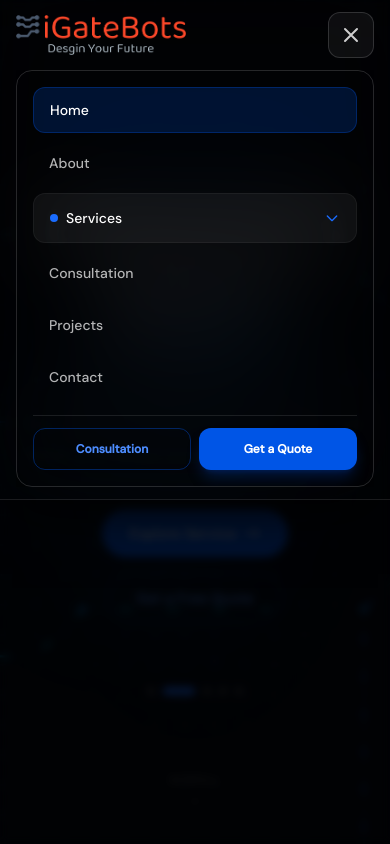
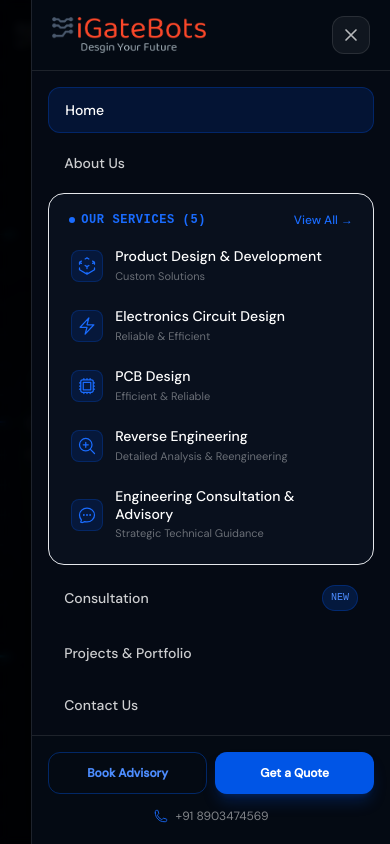
Before and after one commit to sivabharath23/igatebots-v2, a React (Vite) app: page / in a window 390 px wide. Both pictures are taken after a click on the button 351 px from the left and 43 px from the top of the page. Shown: the top 844 px of the page. Built offline with nearby package versions, Linux system fonts and the light colour scheme.

Commit message:
mobile menu services issue fixed

```diff
--- a/src/components/Navbar.jsx
+++ b/src/components/Navbar.jsx
@@ -1,7 +1,7 @@
 import { useState, useEffect, useRef } from 'react';
 import { Link, useLocation } from 'react-router-dom';
-import { motion } from 'framer-motion';
-import { IMAGES, SERVICES } from '../data/siteData';
+import { motion, AnimatePresence } from 'framer-motion';
+import { IMAGES, SERVICES, COMPANY } from '../data/siteData';
 
 const NAV_LINKS = [
   { label: 'Home', href: '/' },
@@ -43,7 +43,6 @@ const SERVICE_ICONS = {
 export default function Navbar() {
   const [scrolled, setScrolled] = useState(false);
   const [mobileOpen, setMobileOpen] = useState(false);
-  const [mobileServicesOpen, setMobileServicesOpen] = useState(false);
   const [servicesOpen, setServicesOpen] = useState(false);
   const location = useLocation();
   const dropdownRef = useRef(null);
@@ -58,11 +57,10 @@ export default function Navbar() {
 
   useEffect(() => {
     setMobileOpen(false);
-    setMobileServicesOpen(false);
     setServicesOpen(false);
   }, [location.pathname]);
 
-  // Lock body scroll when mobile menu is open to prevent background bleed and scrolling
+  // Lock body scroll when mobile menu is open
   useEffect(() => {
     if (mobileOpen) {
       document.body.style.overflow = 'hidden';
@@ -91,26 +89,18 @@ export default function Navbar() {
 
   return (
     <>
-      {/* Mobile Backdrop Overlay to prevent background clicks and visual clash */}
-      {mobileOpen && (
-        <div
-          className="fixed inset-0 bg-black/80 backdrop-blur-sm z-[90] lg:hidden transition-opacity duration-300"
-          onClick={() => setMobileOpen(false)}
-          aria-hidden="true"
-        />
-      )}
-
+      {/* ── Desktop & Main Navigation Bar ────────────────────────────────────────── */}
       <nav
-        className={`fixed top-0 left-0 right-0 z-[100] transition-all duration-300 ${
-          scrolled || mobileOpen
-            ? 'bg-dark-900/98 backdrop-blur-2xl border-b border-white/10 py-3 shadow-2xl shadow-black/80'
+        className={`fixed top-0 left-0 right-0 z-50 transition-all duration-300 ${
+          scrolled
+            ? 'bg-dark-900/98 backdrop-blur-xl border-b border-white/10 py-3 shadow-xl'
             : 'bg-transparent py-5'
         }`}
       >
         <div className="max-w-7xl mx-auto px-4 sm:px-6 lg:px-8">
           <div className="flex items-center justify-between">
             {/* Logo */}
-            <Link to="/" className="flex items-center group relative z-[101]">
+            <Link to="/" className="flex items-center group">
               <img
                 src={IMAGES.logo}
                 alt="iGatebots"
@@ -162,7 +152,7 @@ export default function Navbar() {
                       )}
                     </button>
 
-                    {/* Invisible bridge between button and dropdown to prevent gap-triggered close */}
+                    {/* Invisible bridge to prevent gap-triggered close */}
                     {servicesOpen && (
                       <div className="absolute top-full left-0 right-0 h-3 z-10" />
                     )}
@@ -171,27 +161,27 @@ export default function Navbar() {
                       ref={dropdownRef}
                       onMouseEnter={openDropdown}
                       onMouseLeave={scheduleClose}
-                      className={`absolute top-[calc(100%+12px)] left-1/2 -translate-x-1/2 w-80 transition-all duration-200 z-50 ${
+                      className={`absolute top-[calc(100%+12px)] left-1/2 -translate-x-1/2 w-88 max-w-[90vw] transition-all duration-200 z-50 ${
                         servicesOpen
                           ? 'opacity-100 translate-y-0 pointer-events-auto'
                           : 'opacity-0 -translate-y-2 pointer-events-none'
                       }`}
                     >
-                      <div className="bg-dark-800 border border-white/8 rounded-2xl p-2 shadow-2xl shadow-black/60">
+                      <div className="bg-dark-800 border border-white/10 rounded-2xl p-2 shadow-2xl shadow-black/80 max-h-[calc(100vh-6rem)] overflow-y-auto">
                         {SERVICES.map((s) => (
                           <Link
                             key={s.id}
                             to={`/services/${s.slug}`}
-                            className="flex items-center gap-4 px-4 py-3.5 rounded-xl hover:bg-primary-500/10 transition-colors duration-150 group/item"
+                            className="flex items-center gap-3.5 px-4 py-3 rounded-xl hover:bg-primary-500/10 transition-colors duration-150 group/item"
                           >
                             <div className="w-9 h-9 rounded-lg bg-primary-500/10 border border-primary-500/20 flex items-center justify-center text-primary-400 shrink-0 group-hover/item:bg-primary-500/20 transition-colors">
                               {SERVICE_ICONS[s.slug]}
                             </div>
-                            <div>
-                              <p className="text-sm font-body font-medium text-white/85 group-hover/item:text-white transition-colors leading-tight">
+                            <div className="min-w-0 flex-1">
+                              <p className="text-sm font-body font-medium text-white/90 group-hover/item:text-white transition-colors leading-tight truncate">
                                 {s.title}
                               </p>
-                              <p className="text-xs text-white/35 mt-0.5">{s.subtitle}</p>
+                              <p className="text-xs text-white/40 mt-0.5 truncate">{s.subtitle}</p>
                             </div>
                           </Link>
                         ))}
@@ -241,117 +231,194 @@ export default function Navbar() {
 
             {/* Mobile hamburger button */}
             <button
-              className="lg:hidden p-2.5 rounded-xl border border-white/15 bg-white/5 text-white/80 hover:text-white hover:bg-white/10 transition-colors relative z-[101]"
-              onClick={() => setMobileOpen(!mobileOpen)}
-              aria-label="Toggle navigation menu"
+              className="lg:hidden p-2.5 rounded-xl border border-white/15 bg-white/5 text-white/80 hover:text-white hover:bg-white/10 transition-colors"
+              onClick={() => setMobileOpen(true)}
+              aria-label="Open navigation menu"
             >
               <svg className="w-6 h-6" fill="none" viewBox="0 0 24 24" stroke="currentColor" strokeWidth={2}>
-                {mobileOpen ? (
+                <path strokeLinecap="round" strokeLinejoin="round" d="M3.75 6.75h16.5M3.75 12h16.5m-16.5 5.25h16.5" />
+              </svg>
+            </button>
+          </div>
+        </div>
+      </nav>
+
+      {/* ── Slide-Out Mobile Navigation Drawer ───────────────────────────────────── */}
+      <AnimatePresence>
+        {mobileOpen && (
+          <>
+            {/* Backdrop Overlay */}
+            <motion.div
+              initial={{ opacity: 0 }}
+              animate={{ opacity: 1 }}
+              exit={{ opacity: 0 }}
+              transition={{ duration: 0.25 }}
+              className="fixed inset-0 bg-black/80 backdrop-blur-sm z-[999] lg:hidden"
+              onClick={() => setMobileOpen(false)}
+              aria-hidden="true"
+            />
+
+            {/* Slide-out Sidebar Panel */}
+            <motion.aside
+              initial={{ x: '100%' }}
+              animate={{ x: 0 }}
+              exit={{ x: '100%' }}
+              transition={{ type: 'spring', damping: 30, stiffness: 300 }}
+              className="fixed top-0 right-0 bottom-0 w-full sm:w-[380px] max-w-[92vw] h-full bg-dark-900 border-l border-white/10 z-[1000] lg:hidden flex flex-col shadow-2xl shadow-black"
+            >
+              {/* Drawer Header */}
+              <div className="flex items-center justify-between px-5 py-4 border-b border-white/10 bg-dark-900/95 shrink-0">
+                <Link to="/" onClick={() => setMobileOpen(false)} className="flex items-center">
+                  <img src={IMAGES.logo} alt="iGatebots" className="h-9 w-auto" />
+                </Link>
+                <button
+                  onClick={() => setMobileOpen(false)}
+                  className="p-2 rounded-xl bg-white/5 border border-white/10 text-white/70 hover:text-white hover:bg-white/10 transition-colors"
+                  aria-label="Close menu"
+                >
+                  <svg className="w-5 h-5" fill="none" viewBox="0 0 24 24" stroke="currentColor" strokeWidth={2}>
                     <path strokeLinecap="round" strokeLinejoin="round" d="M6 18L18 6M6 6l12 12" />
-                ) : (
-                  <path strokeLinecap="round" strokeLinejoin="round" d="M3.75 6.75h16.5M3.75 12h16.5m-16.5 5.25h16.5" />
-                )}
                   </svg>
                 </button>
               </div>
 
-          {/* Mobile menu drawer */}
-          <div
-            className={`lg:hidden transition-all duration-300 ease-out overflow-hidden ${
-              mobileOpen
-                ? 'max-h-[calc(100dvh-5rem)] mt-3 opacity-100 pointer-events-auto'
-                : 'max-h-0 opacity-0 pointer-events-none'
+              {/* Drawer Scrollable Content */}
+              <div className="flex-1 overflow-y-auto px-4 py-4 space-y-2 overscroll-contain">
+                {/* Main Links */}
+                <Link
+                  to="/"
+                  onClick={() => setMobileOpen(false)}
+                  className={`flex items-center justify-between px-4 py-3 rounded-xl text-sm font-body font-medium transition-all ${
+                    isActive('/')
+                      ? 'bg-primary-500/15 border border-primary-500/30 text-white'
+                      : 'text-white/80 hover:bg-white/5 hover:text-white'
                   }`}
                 >
-            <div className="bg-dark-900/98 border border-white/15 rounded-2xl p-4 shadow-2xl shadow-black/90 flex flex-col gap-2 max-h-[calc(100dvh-6rem)] overflow-y-auto overscroll-contain">
-              {NAV_LINKS.map((link) =>
-                link.hasDropdown ? (
-                  <div key={link.label} className="rounded-xl bg-white/5 border border-white/5 overflow-hidden">
-                    <button
-                      onClick={() => setMobileServicesOpen(!mobileServicesOpen)}
-                      className="w-full flex items-center justify-between px-4 py-3.5 text-sm font-body text-white font-medium"
+                  Home
+                </Link>
+
+                <Link
+                  to="/about"
+                  onClick={() => setMobileOpen(false)}
+                  className={`flex items-center justify-between px-4 py-3 rounded-xl text-sm font-body font-medium transition-all ${
+                    isActive('/about')
+                      ? 'bg-primary-500/15 border border-primary-500/30 text-white'
+                      : 'text-white/80 hover:bg-white/5 hover:text-white'
+                  }`}
                 >
-                      <span className="flex items-center gap-2">
-                        <span className="w-2 h-2 rounded-full bg-primary-400" />
-                        {link.label}
+                  About Us
+                </Link>
+
+                {/* All 5 Services Section */}
+                <div className="rounded-2xl bg-dark-800/80 border border-white/8 p-3 space-y-1">
+                  <div className="flex items-center justify-between px-2 py-1.5 mb-1">
+                    <span className="text-xs font-mono uppercase text-primary-400 font-semibold tracking-wider flex items-center gap-1.5">
+                      <span className="w-1.5 h-1.5 rounded-full bg-primary-400" />
+                      Our Services ({SERVICES.length})
                     </span>
-                      <svg
-                        className={`w-4 h-4 text-primary-400 transition-transform duration-200 ${
-                          mobileServicesOpen ? 'rotate-180' : ''
-                        }`}
-                        fill="none"
-                        viewBox="0 0 24 24"
-                        stroke="currentColor"
-                        strokeWidth={2}
+                    <Link
+                      to="/services"
+                      onClick={() => setMobileOpen(false)}
+                      className="text-xs text-primary-400 hover:text-primary-300 font-body font-medium"
                     >
-                        <path strokeLinecap="round" strokeLinejoin="round" d="M19 9l-7 7-7-7" />
-                      </svg>
-                    </button>
+                      View All &rarr;
+                    </Link>
+                  </div>
 
-                    {mobileServicesOpen && (
-                      <div className="px-2 pb-2 space-y-1 border-t border-white/5 pt-2">
                   {SERVICES.map((s) => (
                     <Link
                       key={s.id}
                       to={`/services/${s.slug}`}
-                            className="flex items-center gap-3 px-3 py-2.5 rounded-lg hover:bg-primary-500/10 active:bg-primary-500/20 transition-colors"
+                      onClick={() => setMobileOpen(false)}
+                      className="flex items-center gap-3 p-2.5 rounded-xl hover:bg-primary-500/10 active:bg-primary-500/20 transition-all group"
                     >
-                            <div className="w-7 h-7 rounded-lg bg-primary-500/15 border border-primary-500/25 flex items-center justify-center text-primary-400 shrink-0">
+                      <div className="w-8 h-8 rounded-lg bg-primary-500/15 border border-primary-500/25 flex items-center justify-center text-primary-400 shrink-0 group-hover:bg-primary-500/25 transition-colors">
                         {SERVICE_ICONS[s.slug]}
                       </div>
-                            <div>
-                              <span className="text-sm text-white font-body font-medium block leading-tight">
+                      <div className="min-w-0 flex-1">
+                        <p className="text-sm font-body font-medium text-white group-hover:text-primary-300 transition-colors leading-tight">
                           {s.title}
-                              </span>
-                              <span className="text-[11px] text-white/40 block mt-0.5">
+                        </p>
+                        <p className="text-[11px] text-white/40 mt-0.5 truncate">
                           {s.subtitle}
-                              </span>
+                        </p>
                       </div>
                     </Link>
                   ))}
+                </div>
+
                 <Link
-                          to="/services"
-                          className="flex items-center justify-center gap-1.5 py-2 text-xs text-primary-300 font-medium font-body hover:text-white transition-colors"
+                  to="/consultation"
+                  onClick={() => setMobileOpen(false)}
+                  className={`flex items-center justify-between px-4 py-3 rounded-xl text-sm font-body font-medium transition-all ${
+                    isActive('/consultation')
+                      ? 'bg-primary-500/15 border border-primary-500/30 text-white'
+                      : 'text-white/80 hover:bg-white/5 hover:text-white'
+                  }`}
                 >
-                          View all services &rarr;
+                  <span>Consultation</span>
+                  <span className="text-[10px] font-mono px-2 py-0.5 bg-primary-500/20 text-primary-300 rounded-full border border-primary-500/30">
+                    NEW
+                  </span>
+                </Link>
+
+                <Link
+                  to="/projects"
+                  onClick={() => setMobileOpen(false)}
+                  className={`flex items-center justify-between px-4 py-3 rounded-xl text-sm font-body font-medium transition-all ${
+                    isActive('/projects')
+                      ? 'bg-primary-500/15 border border-primary-500/30 text-white'
+                      : 'text-white/80 hover:bg-white/5 hover:text-white'
+                  }`}
+                >
+                  Projects & Portfolio
+                </Link>
+
+                <Link
+                  to="/contact"
+                  onClick={() => setMobileOpen(false)}
+                  className={`flex items-center justify-between px-4 py-3 rounded-xl text-sm font-body font-medium transition-all ${
+                    isActive('/contact')
+                      ? 'bg-primary-500/15 border border-primary-500/30 text-white'
+                      : 'text-white/80 hover:bg-white/5 hover:text-white'
+                  }`}
+                >
+                  Contact Us
                 </Link>
               </div>
-                    )}
-                  </div>
-                ) : (
-                  <Link
-                    key={link.label}
-                    to={link.href}
-                    className={`px-4 py-3 rounded-xl text-sm font-body font-medium transition-all ${
-                      isActive(link.href)
-                        ? 'bg-primary-500/20 border border-primary-500/30 text-white'
-                        : 'text-white/70 hover:text-white hover:bg-white/5'
-                    }`}
-                  >
-                    {link.label}
-                  </Link>
-                )
-              )}
 
-              {/* Action buttons at bottom of mobile menu */}
-              <div className="pt-3 border-t border-white/10 mt-2 grid grid-cols-2 gap-2">
+              {/* Drawer Bottom Actions */}
+              <div className="p-4 border-t border-white/10 bg-dark-900/95 shrink-0 space-y-2.5">
+                <div className="grid grid-cols-2 gap-2">
                   <Link
                     to="/consultation"
-                  className="flex items-center justify-center gap-1 px-3 py-3 border border-primary-500/40 text-primary-300 hover:text-white hover:bg-primary-500/10 text-xs font-body font-semibold rounded-xl transition-all text-center"
+                    onClick={() => setMobileOpen(false)}
+                    className="flex items-center justify-center py-3 px-2 border border-primary-500/40 text-primary-300 hover:text-white hover:bg-primary-500/10 text-xs font-body font-semibold rounded-xl transition-all text-center"
                   >
-                  Consultation
+                    Book Advisory
                   </Link>
                   <Link
                     to="/contact"
-                  className="flex items-center justify-center gap-1 px-3 py-3 bg-primary-500 hover:bg-primary-400 text-white text-xs font-body font-semibold rounded-xl transition-all text-center shadow-lg shadow-primary-500/25"
+                    onClick={() => setMobileOpen(false)}
+                    className="flex items-center justify-center py-3 px-2 bg-primary-500 hover:bg-primary-400 text-white text-xs font-body font-semibold rounded-xl transition-all text-center shadow-lg shadow-primary-500/25"
                   >
                     Get a Quote
                   </Link>
                 </div>
+                <a
+                  href={`tel:${COMPANY.phone}`}
+                  className="flex items-center justify-center gap-2 text-xs text-white/50 hover:text-primary-300 py-1 transition-colors font-body"
+                >
+                  <svg className="w-3.5 h-3.5 text-primary-400" fill="none" viewBox="0 0 24 24" stroke="currentColor" strokeWidth={1.5}>
+                    <path strokeLinecap="round" strokeLinejoin="round" d="M2.25 6.75c0 8.284 6.716 15 15 15h2.25a2.25 2.25 0 002.25-2.25v-1.372c0-.516-.351-.966-.852-1.091l-4.423-1.106c-.44-.11-.902.055-1.173.417l-.97 1.293c-.282.376-.769.542-1.21.38a12.035 12.035 0 01-7.143-7.143c-.162-.441.004-.928.38-1.21l1.293-.97c.363-.271.527-.734.417-1.173L6.963 3.102a1.125 1.125 0 00-1.091-.852H4.5A2.25 2.25 0 002.25 4.5v2.25z" />
+                  </svg>
+                  {COMPANY.phone}
+                </a>
               </div>
-          </div>
-        </div>
-      </nav>
+            </motion.aside>
+          </>
+        )}
+      </AnimatePresence>
     </>
   );
 }
```
Lines whose indentation alone changed are shown as unchanged.
